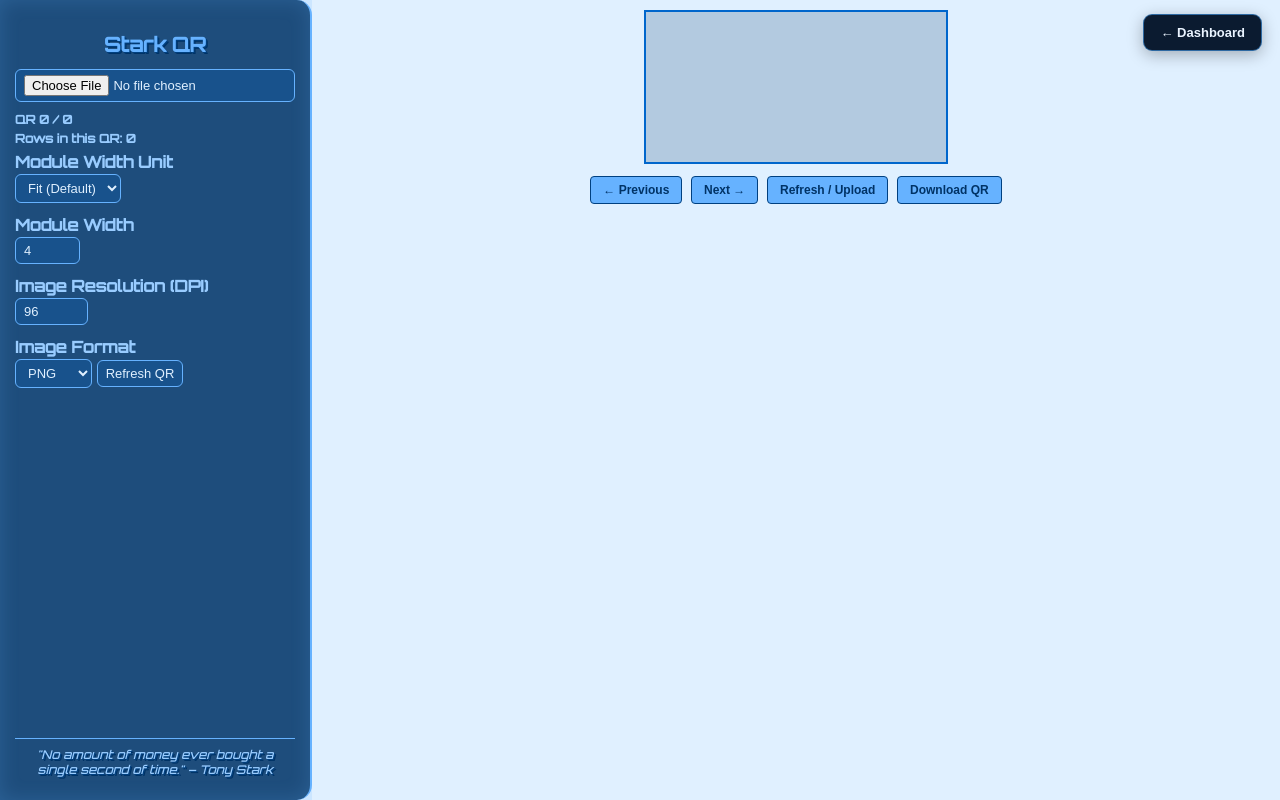
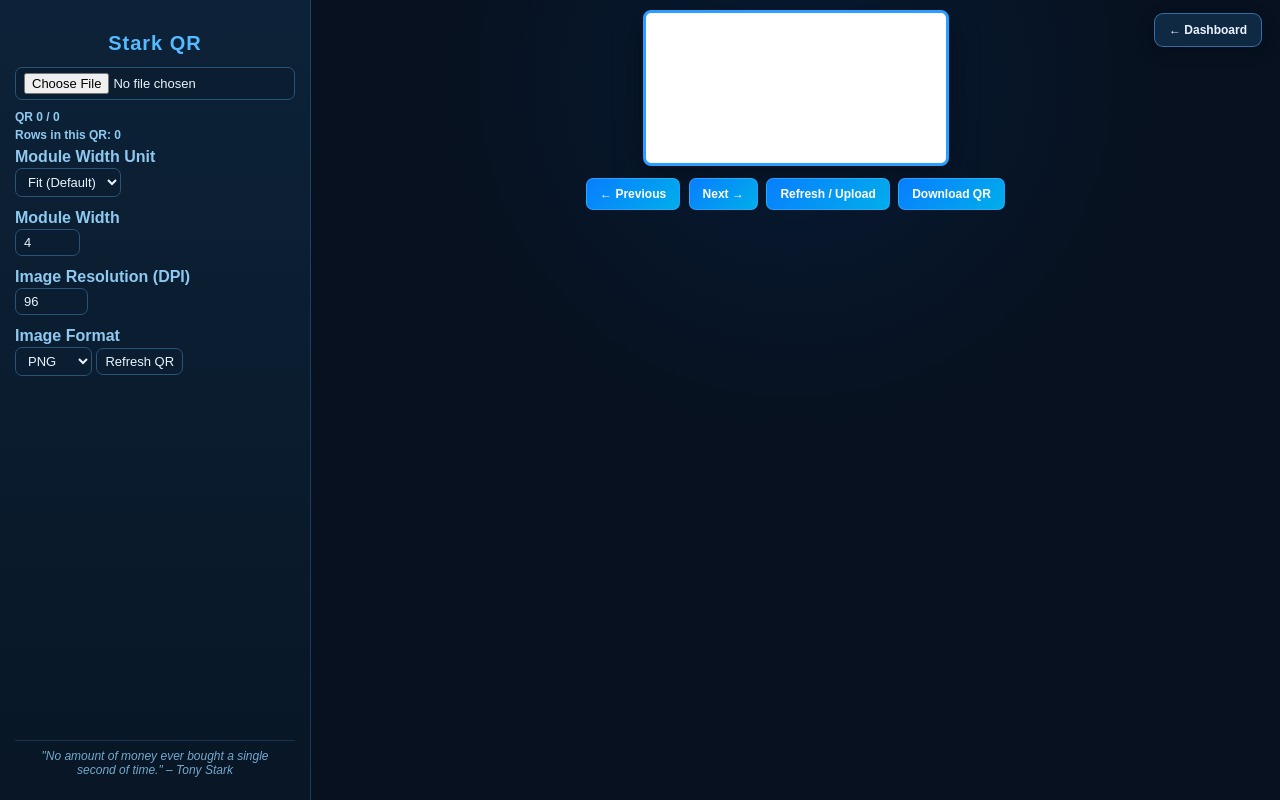
Before and after one commit to starkedith10-rgb/starkqr, a plain HTML site: page nonserial.html in a window 1280 px wide. Drawn offline with Linux system fonts and the light colour scheme; no server answers; sample sign-in values are in the browser's storage; a script that the page names is missing.

Commit message:
Apply STARK QR navy and cyan theme to Non-Serial

```diff
--- a/nonserial.html
+++ b/nonserial.html
@@ -122,6 +122,25 @@
 }
 .dashboard-nav:hover{background:#12365a;border-color:#55b7ff;color:#fff}
 @media print{.dashboard-nav{display:none!important}}
+</style>
+
+
+<style>
+/* STARK QR unified navy / blue / cyan theme */
+html,body{background:#07111f!important;color:#eaf4ff!important;font-family:Arial,Helvetica,sans-serif!important}
+.left-panel{background:linear-gradient(180deg,#0d2238,#081625)!important;border-right:1px solid rgba(70,170,255,.25)!important;border-radius:0!important;box-shadow:0 8px 28px rgba(0,0,0,.25)!important}
+.left-panel h2{color:#55baff!important;text-shadow:none!important;letter-spacing:1px}
+.right-panel{background:radial-gradient(circle at 50% 10%,rgba(0,119,255,.09),transparent 42%),#07111f!important;color:#eaf4ff!important}
+input[type="file"],.qr-options select,.qr-options input,.qr-options button{background:#0b1d30!important;color:#eaf4ff!important;border:1px solid #285477!important;border-radius:7px!important}
+.qr-options label{color:#8fc9ef!important}
+.quote{color:#75a8cc!important;border-top:1px solid rgba(70,170,255,.2)!important;text-shadow:none!important}
+#counter,#info{color:#8fc9ef!important}
+.navigation button,.download-btn{background:linear-gradient(135deg,#087eff,#00aeea)!important;color:#fff!important;border:1px solid rgba(91,190,255,.4)!important;border-radius:7px!important;padding:8px 13px!important}
+.navigation button:hover,.download-btn:hover{background:#17436b!important;color:#fff!important}
+#qrCanvas{background:#fff!important;border:3px solid #2b9fff!important;border-radius:8px;box-shadow:0 10px 30px rgba(0,0,0,.35)}
+.dashboard-nav{position:fixed;top:13px;right:18px;z-index:99999;padding:9px 14px;border:1px solid rgba(75,170,255,.55);border-radius:9px;background:#102943;color:#eaf4ff;font:600 12px Arial,Helvetica,sans-serif;text-decoration:none;box-shadow:0 4px 16px rgba(0,0,0,.25)}
+.dashboard-nav:hover{background:#17436b;border-color:#55b7ff;color:#fff}
+@media(max-width:650px){.left-panel{width:235px!important;padding:12px!important}.navigation{display:flex;flex-wrap:wrap;justify-content:center}}
 </style>
 
 </head>
```
